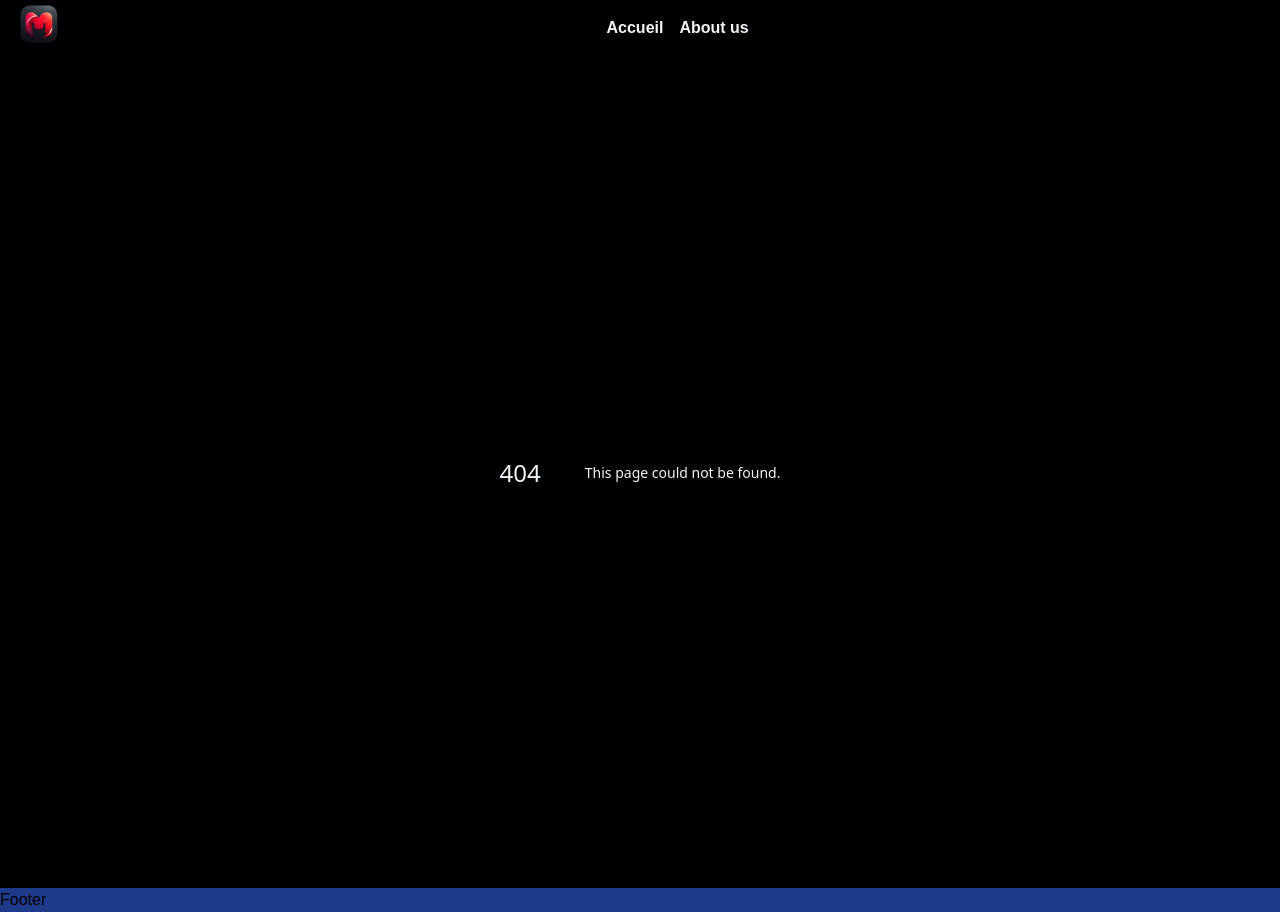
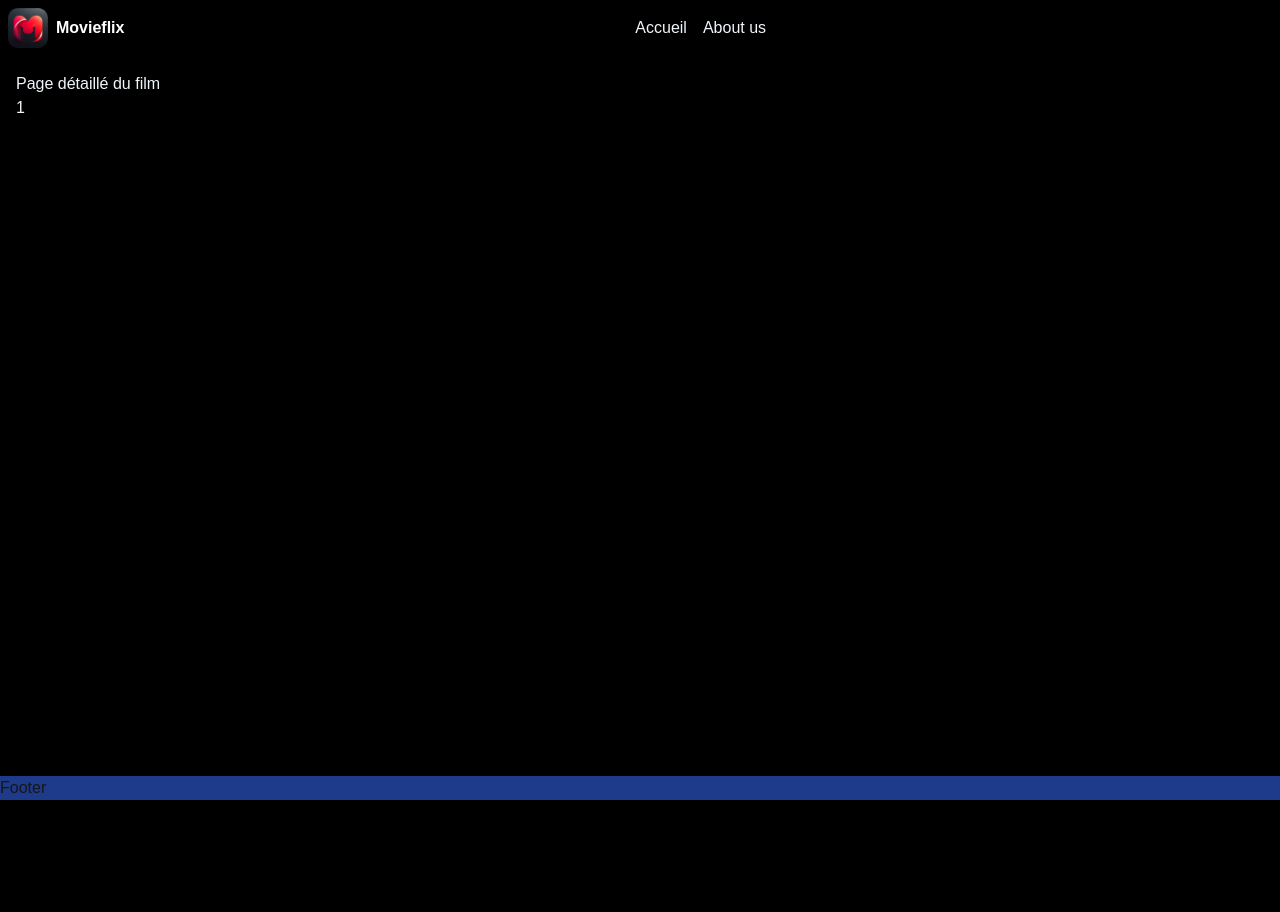
Before and after one commit to mathieuMSdos/movieFLix-nextJS15-, a Next.js app: page /movies/1 in a window 1280 px wide. Before the commit this address had no page. After the commit the page ends 800 px from the top, so only its background shows below. Built offline with nearby package versions, Linux system fonts and the light colour scheme.

Commit message:
dynamic route OK!

```diff
--- a/app/layout.tsx
+++ b/app/layout.tsx
@@ -28,10 +28,12 @@ export default function RootLayout({
   return (
     <html lang="en">
       <body
-        className={`${geistSans.variable} ${geistMono.variable} antialiased w-full min-h-screen flex flex-col items-center flex-grow bg-black  `}
+        className={`${geistSans.variable} ${geistMono.variable} antialiased w-full min-h-screen flex flex-col items-center flex-grow bg-black `}
       >
         <Header />
-        <main className=" w-full p-4 bg-black mt-14 text-slate-100">{children}</main>
+        <main className=" w-full p-4 bg-black mt-14 text-slate-100">
+          {children}
+        </main>
         <Footer />
       </body>
     </html>
--- /dev/null
+++ b/app/movies/[movieId]/error.tsx
@@ -0,0 +1,10 @@
+"use client"
+const error = () => {
+  return (
+    <div>
+
+    </div>
+  );
+};
+
+export default error;
--- /dev/null
+++ b/app/movies/[movieId]/loading.tsx
@@ -0,0 +1,11 @@
+import React from 'react';
+
+const loading = () => {
+  return (
+    <div>
+      <p>Loading.....</p>
+    </div>
+  );
+};
+
+export default loading;
--- /dev/null
+++ b/app/movies/[movieId]/not-found.tsx
@@ -0,0 +1,10 @@
+
+const notFound = () => {
+  return (
+    <div>
+      <p>not found....</p>
+    </div>
+  );
+};
+
+export default notFound;
--- /dev/null
+++ b/app/movies/[movieId]/page.tsx
@@ -0,0 +1,27 @@
+// Typage de l'id
+
+import { notFound } from "next/navigation";
+
+type DetailMoviePageProps = {
+  params: {
+    movieId: string
+  }
+}
+
+const page = ({params}:DetailMoviePageProps) => {
+
+  //Vérifie si l'id a bien été trouvé
+  if(!params.movieId){
+    notFound()
+  }
+
+
+  return (
+    <div>
+      <p>Page détaillé du film</p>
+      <p>{params.movieId}</p>
+    </div>
+  );
+};
+
+export default page;
--- a/app/page.tsx
+++ b/app/page.tsx
@@ -1,11 +1,10 @@
-import { fetchMovie } from "@/lib/fetchMovie";
+import { getMovies } from "@/lib/api/Movies/getMovies";
 import MovieCard from "@/src/components/MovieCard";
 import MovieGrid from "@/src/components/MovieGrid";
 
 export default async function Home() {
-
   // fetch des données movies
-  const data = await fetchMovie();
+  const data = await getMovies();
   console.log(data);
 
   return (
--- a/lib/fetchMovie.ts
+++ b/lib/api/Movies/getMovies.ts
@@ -1,6 +1,6 @@
-import { movieSchemaArray } from "./schema/movie";
+import { movieSchemaArray } from "../../schema/movie";
 
-export const fetchMovie = async () => {
+export const getMovies = async () => {
   try {
     const res = await fetch(
       "https://api.themoviedb.org/3/discover/movie?include_adult=false&include_video=false&language=en-US&page=1&sort_by=popularity.desc",
--- a/src/components/Header.tsx
+++ b/src/components/Header.tsx
@@ -3,7 +3,7 @@ import NavBar from "./NavBar";
 
 const Header = () => {
   return (
-    <div className="h-14 fixed top-0 left-0 w-full backdrop-blur-2 bg-black/50 backdrop-blur-sm z-50">
+    <div className="h-14 fixed top-0 left-0 w-full backdrop-blur-2 bg-black/50 backdrop-blur-sm z-40">
       <NavBar></NavBar>
     </div>
   );
--- a/src/components/MovieCard.tsx
+++ b/src/components/MovieCard.tsx
@@ -1,6 +1,7 @@
 import Image from "next/image";
 import { z } from "zod";
 import { movieSchema } from "../../lib/schema/movie";
+import Link from "next/link";
 
 // Défini le type Movie à partir du schema zod
 type Movie = z.infer<typeof movieSchema>;
@@ -23,6 +24,7 @@ const MovieCard = ({
 
   return (
     // card
+    <Link href={`/movies/${id}`}>
     <div className="relative w-72 h-96 cursor-pointer overflow-hidden hover:border-2 transparent rounded-lg hover:border-white/70 transition-colors duration-200 shadow-lg hover:shadow-white/10 group/card">
 
       {/* background image */}
@@ -48,6 +50,7 @@ const MovieCard = ({
           <p>{`Rank: ${vote_average.toFixed(1)}/10`}</p>
         </div>
     </div>
+    </Link>
   );
 };
 
--- a/src/components/NavBar.tsx
+++ b/src/components/NavBar.tsx
@@ -13,17 +13,18 @@ const NavBar = () => {
   return (
     <nav className="h-full w-full flex">
       {/* le logo */}
-      <div className="h-full flex items-center overflow-hidden">
+      <div className="h-full w-fit flex gap-2  p-2 items-center  ">
         <Image
           src="/images/logoMovieFlix.webp"
           alt="logo"
-          width={80}
-          height={80}
+          width={40}
+          height={40}
        />
+       <p className=" font-extrabold text-white">Movieflix</p>
       </div>
 
       {/* les navlink */}
-      <ul className="h-full w-full flex justify-center items-center gap-4 font-semibold text-slate-100 ">
+      <ul className="h-full w-full flex justify-center items-center gap-4  text-slate-100 ">
         <li>
           <Link href="/" className={pathname === "/" ? "relative before:content-['] before:absolute before:top-6 before:w-full before:h-1 before:bg-white "  : ""}>Accueil</Link>
         </li>
```
Also changed, not shown: lib/api/Movies/getMovieById.ts (added, +9 -0 lines), public/images/logoMovieFlix.webp.
